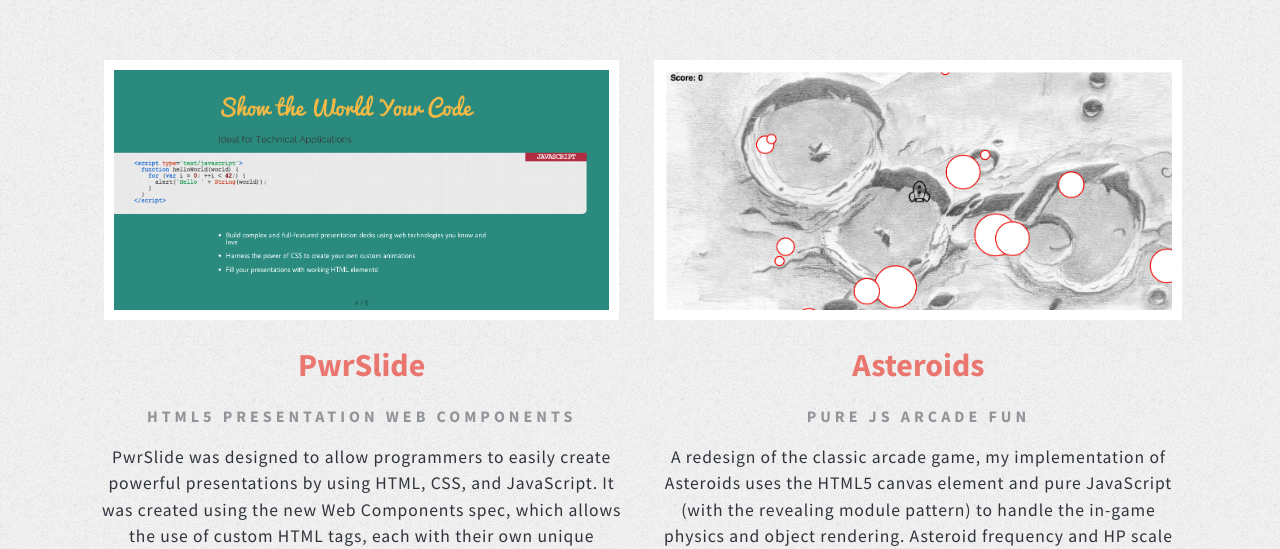
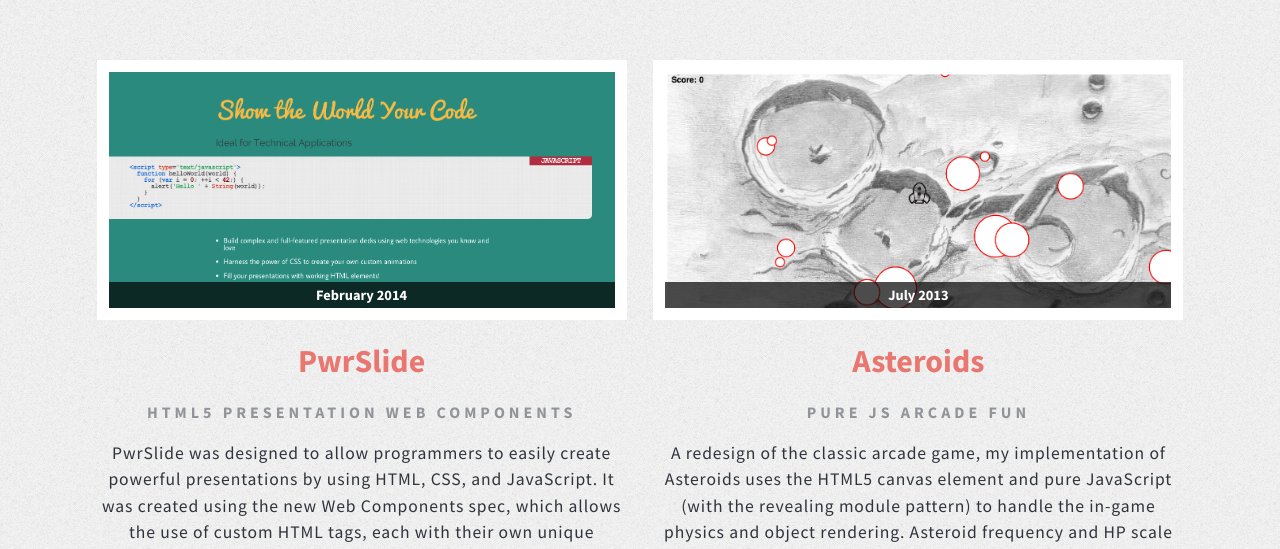
Before and after one commit to wvandaal/wvandaal.github.io, a plain HTML site: page index.html in a window 1280 px wide. Shown: the part 1720-2269 px from the top of the page. Drawn offline with nearby package versions, Linux system fonts and the light colour scheme.

Commit message:
Adds caption to project screenshots

```diff
--- a/index.html
+++ b/index.html
@@ -80,7 +80,10 @@
 
 			<!-- PwrSlide Project -->
 			<section class="project">
-				<img src="images/pwrslide-screenshot.png" alt="PwrSlide" class="screenshot">
+				<figure class="screenshot">
+					<img src="images/pwrslide-screenshot.png" alt="PwrSlide" title="PwrSlide Screenshot">
+					<figcaption>February 2014</figcaption>
+				</figure>
 				<div class="description">
 					<header>
 						<h1>PwrSlide</h1>
@@ -98,7 +101,10 @@
 
 			<!-- Asteroids Project -->
 			<section class="project">
-				<img src="images/asteroids-screenshot.png" alt="Asteroids" class="screenshot">
+				<figure class="screenshot">
+					<img src="images/asteroids-screenshot.png" alt="Asteroids" title="Asteroids.js Screenshot">
+					<figcaption>July 2013</figcaption>
+				</figure>
 				<div class="description">
 					<header>
 						<h1>Asteroids</h1>
--- a/styles/scss/portfolio.scss
+++ b/styles/scss/portfolio.scss
@@ -367,10 +367,13 @@ section#projects {
 					}
 				}
 			}
-			>img.screenshot {
+			>figure.screenshot {
 				max-width: 530px;
 				height: 260px;
-				border: 10px solid white;
+				border: 0.75em solid white;
+				overflow: hidden;
+				position: relative;
+				margin: 0 auto;
 				@include media(min-width 951px max-width 1100px) {
 					width: 480px;
 					height: 235px;
@@ -388,6 +391,19 @@ section#projects {
 				@include media(max-width 440px) {
 					width: 310px;
 					height: 150px;
+				}
+				>img {
+					width: 100%;
+				}
+				>figcaption {
+					font-size: 0.9em;
+					position: absolute;
+					width: 100%;
+					bottom: 0;
+					background: rgba(0,0,0,0.7);
+					color: white;
+					font-weight: 700;
+					padding: 0.25em;
 				}
 			}
 			>div.description {
```
Also changed, not shown: styles/css/portfolio.css.
